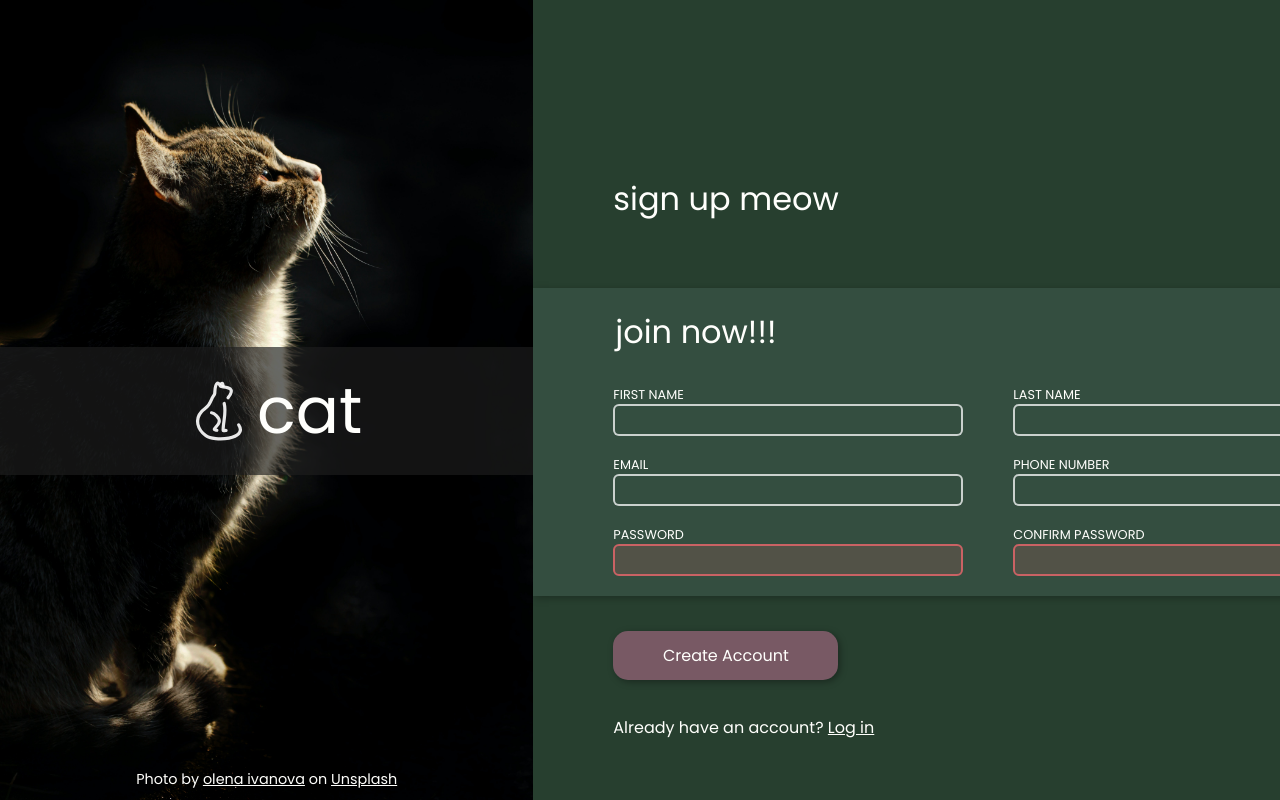
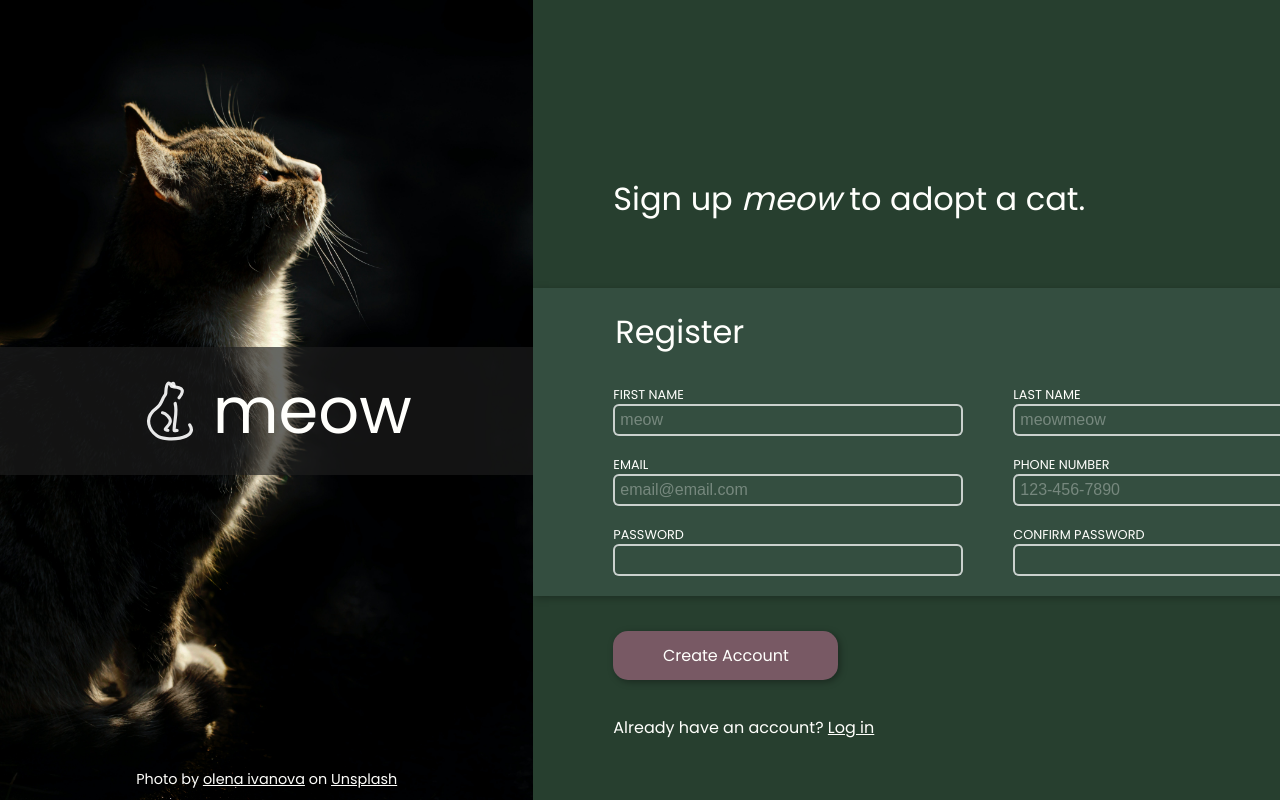
Before and after one commit to yipqp/sign-up-form, a plain HTML site: page index.html in a window 1280 px wide. Shown: the top 800 px of the page. Drawn offline with Linux system fonts and the light colour scheme.

Commit message:
Update design

```diff
--- a/index.html
+++ b/index.html
@@ -24,49 +24,49 @@
                     <path d="M211.536 62.994C218.161 56.7795 219.425 67.6568 220.627 73.6378" stroke="#ffffff" stroke-opacity="0.9" stroke-width="16" stroke-linecap="round" stroke-linejoin="round"></path>
                 </g>
             </svg>
-            cat
+            meow
         </div>
         <div class="credits-footer">Photo by <a href="https://unsplash.com/photos/s7t2OYN0WUI" target="_blank" rel="noopener noreferrer">olena ivanova</a> on <a href="https://unsplash.com/" target="_blank" rel="noopener noreferrer">Unsplash</a></div>
     </div>
     <main>
-        <div class="header-container">sign up meow</div>
-        <form action="#" method="get">
-            <legend>join now!!!</legend>
+        <div class="header-container">Sign up <span>meow</span> to adopt a cat.</div>
+        <form action="#" method="get" id="register-form">
+            <legend>Register</legend>
             <div class="rows">
                 <div class="form-row">
                     <div class="label-input">
                         <label for="first-name">first name</label>
-                        <input type="text" id="first-name" name="first-name" pattern="[a-zA-Z0-9]+">
+                        <input type="text" id="first-name" name="first-name" pattern="[a-zA-Z0-9]+" placeholder="meow" required>
                     </div>
                     <div class="label-input">
                         <label for="last-name">last name</label>
-                        <input type="text" id="last-name" name="last-name" pattern="[a-zA-Z0-9]+">
+                        <input type="text" id="last-name" name="last-name" pattern="[a-zA-Z0-9]+" placeholder="meowmeow">
                     </div>
                 </div>
                 <div class="form-row">
                     <div class="label-input">
                         <label for="email">email</label>
-                        <input type="email" id="email" name="email" placeholder=" " required>
+                        <input type="email" id="email" name="email" placeholder="email@email.com" required>
                     </div>
                     <div class="label-input">
                         <label for="phone-number">phone number</label>
-                        <input type="tel" id="phone-number" name="phone-number" pattern="\d{3}[\-]\d{3}[\-]\d{4}">
+                        <input type="tel" id="phone-number" name="phone-number" pattern="\d{3}[\-]\d{3}[\-]\d{4}" placeholder="123-456-7890">
                     </div>
                 </div>
                 <div class="form-row">
                     <div class="label-input">
                         <label for="password">password</label>
-                        <input type="password" id="password" name="password" required>
+                        <input type="password" id="password" name="password" placeholder=" " required>
                     </div>
                     <div class="label-input">
                         <label for="confirm-password">confirm password</label>
-                        <input type="password" id="confirm-password" name="confirm-password" required>
+                        <input type="password" id="confirm-password" name="confirm-password" placeholder=" " required>
                     </div>
                 </div>
             </div>
         </form>
         <div class="button-container">
-            <button>Create Account</button>
+            <button type="submit" form="register-form">Create Account</button>
             <span>Already have an account? <a href="#">Log in</a></span>
         </div>
     </main>
--- a/style.css
+++ b/style.css
@@ -67,13 +67,18 @@ main > div {
 }
 
 svg {
-    margin-right: -10px;
+    margin-right: -5px;
 
 }
 
 .header-container {
     font-size: 2rem;
     margin: 175px 0 65px;
+}
+
+.header-container > span {
+    font-style: italic;
+
 }
 
 label {
@@ -90,7 +95,6 @@ form {
     flex-flow: column wrap;
     gap: 30px;
 }
-
 
 form > .rows {
     display: flex;
@@ -129,6 +133,10 @@ form > .rows {
     border: 2px solid #6594ec;
     background-color: inherit;
     box-shadow: #00000050 2px 2px 9px;
+}
+
+::placeholder {
+    color: #fffffc54;
 }
 
 .button-container > button:focus{
@@ -170,7 +178,6 @@ legend {
     box-shadow: #02030359 1px 1px 5px;
 }
 
-
 a {
     text-decoration: underline;
     color: inherit;
```
